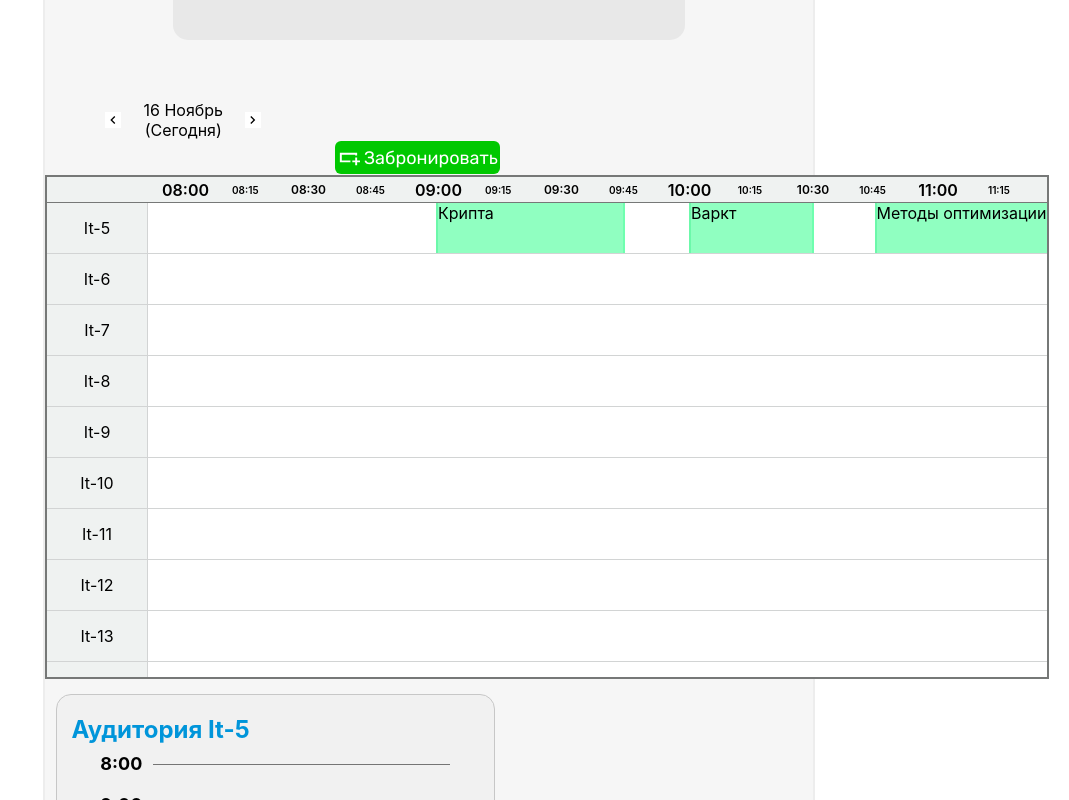
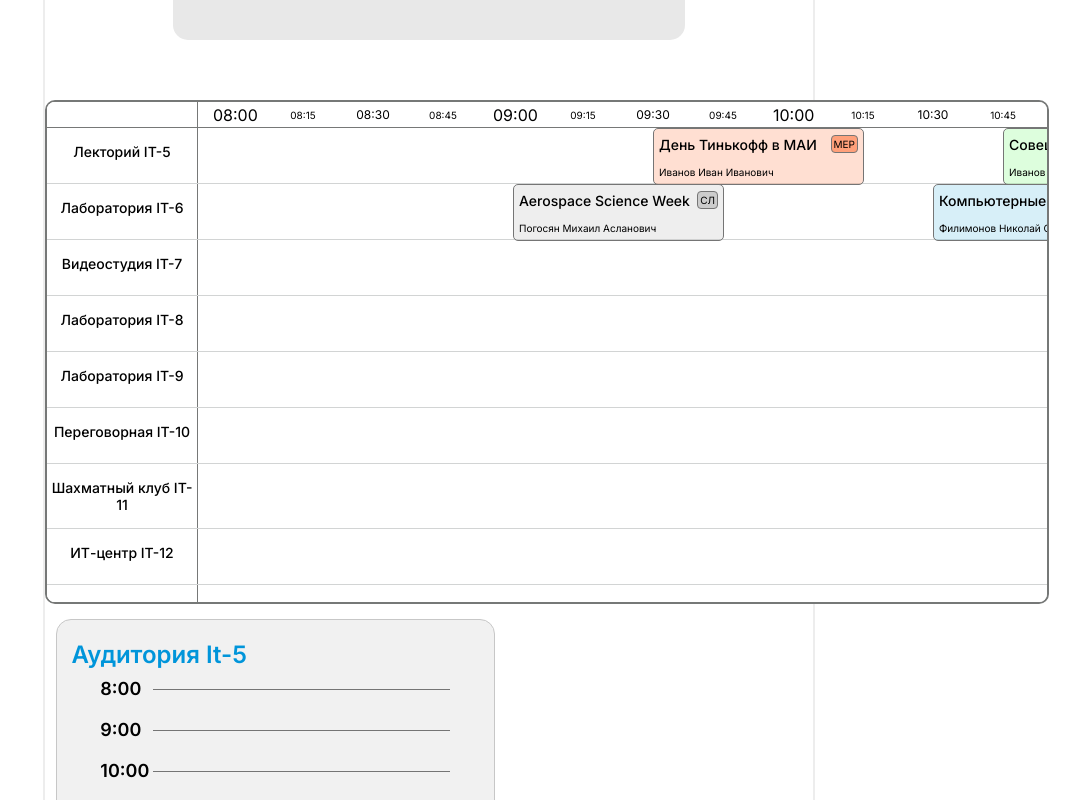
Before and after one commit to hell-lumpen/smart-campus-ts, a React (Create React App) app: page /bookings in a window 1280 px wide. Shown: the top 800 px of the page, without its empty margins (211-1280 px from the left). Built offline with nearby package versions, Linux system fonts and the light colour scheme.

Commit message:
some changes

```diff
--- a/package.json
+++ b/package.json
@@ -3,6 +3,7 @@
   "version": "0.1.0",
   "private": true,
   "dependencies": {
+    "@babel/plugin-proposal-private-property-in-object": "^7.21.11",
     "@reduxjs/toolkit": "^1.9.7",
     "@testing-library/jest-dom": "^5.17.0",
     "@testing-library/react": "^13.4.0",
--- a/src/elements/HorizontalTimelineElement/HorizontalTimelineDataElement.module.css
+++ b/src/elements/HorizontalTimelineElement/HorizontalTimelineDataElement.module.css
@@ -2,10 +2,46 @@
 .timelineData {
     /*background: green;*/
     height: 100%;
-    background: rgba(97, 255, 167, 70%);
-    border-left: 2px solid rgba(93, 245, 160, 70%);
-    border-right: 2px solid rgba(97, 255, 167, 70%);
-    display: inline;
+    background: #ececec;
+    /*background: rgba(97, 255, 167, 70%);*/
+    /*border-left: 1px solid rgba(93, 245, 160, 70%);*/
+    /*border-right: 1px solid rgba(97, 255, 167, 70%);*/
+    border: 1px solid #757575;
+    border-radius: 5px;
+    display: flex;
+    flex-direction: column;
+    justify-content: space-around;
     position: absolute;
+}
 
+.titleContainer {
+    align-items: center;
+    margin: 5px;
+    display: flex;
+    flex-direction: row;
+    justify-content: space-between;
 }
+
+.bookingTitle {
+    white-space: nowrap;
+    overflow: hidden;
+    text-overflow: ellipsis;
+    font-size: 14px;
+    font-weight: 500;
+    margin-right: 1px;
+}
+
+.bookingTag {
+    border: 1px solid #757575;
+    border-radius: 4px;
+    padding: 2px;
+    font-size: 10px;
+}
+
+.bookingOwner {
+    white-space: nowrap;
+    overflow: hidden;
+    text-overflow: ellipsis;
+    font-size: 10px;
+    margin: 5px;
+}
--- a/src/elements/HorizontalTimelineElement/HorizontalTimelineDataElement.tsx
+++ b/src/elements/HorizontalTimelineElement/HorizontalTimelineDataElement.tsx
@@ -1,23 +1,30 @@
 import style from './HorizontalTimelineDataElement.module.css'
 import React from "react";
+import {bookingData} from "./HorizontalTimelineElement";
 
 
-export const HorizontalTimelineDataElement: React.FC<{
-    title: string,
-    x:number,
-    width:number,
+interface HorizontalTimelineProps {
+    x: number;
+    width: number;
+    data?: bookingData;
 
-}> = ({title, x, width}) => {
+}
 
-
+export const HorizontalTimelineDataElement: React.FC<HorizontalTimelineProps> = ({x, width, data}) => {
+    console.log(data)
     return (
         <div className={style.timelineData}
-            style={{
-                left:x,
-                width:width
-            }}
+             style={{
+                 left: x,
+                 width: width,
+                 backgroundColor: data?.tags && data.tags[0].color + '55'
+             }}
         >
-            {title}
+            <div className={style.titleContainer}>
+                <div className={style.bookingTitle}>{data?.bookingTitle}</div>
+                <div className={style.bookingTag} style={{backgroundColor: data?.tags && data.tags[0].color}}>{data?.tags && data.tags[0].label}</div>
+            </div>
+            <div className={style.bookingOwner}>{data?.bookingOwner}</div>
         </div>
     );
 
--- a/src/elements/HorizontalTimelineElement/HorizontalTimelineElement.module.css
+++ b/src/elements/HorizontalTimelineElement/HorizontalTimelineElement.module.css
@@ -1,49 +1,54 @@
-.horTimelineMain{
-    background: #EFF2F1;
-    /*background: #262626;*/
-
+.horTimelineMain {
     width: 1000px;
     height: 500px;
     overflow: scroll;
 
-    border: 2px #767877 solid;
+    border: 2px solid #767877;
+    border-radius: 10px;
 }
 
-.horTimelineTimeContainer{
+.horTimelineTimeContainer {
     display: flex;
     flex-direction: row;
     align-items: center;
-    padding-left:  100px;
-    position:sticky;
-    top:0;
-    background: #EFF2F1;
+    /*padding-left: 150px;*/
+    position: sticky;
+    top: 0;
     height: 25px;
     border-bottom: 1px #767877 solid;
     z-index: 2;
+    background: #ffffff;
 
 
-    width: 1000px;
+
+    width: 6000px;
 
     /*position:sticky;*/
     /*top:0;*/
 }
+.horTimelineTimeEmptyDiv{
+    border-right: 1px #767877 solid;
+    background: white;
+    width: 150px;
+    height: inherit;
+    position: sticky;
+    left: 0;
+}
 
-
-.horTimelineTimeElement{
+.horTimelineTimeElement {
+    text-align: center;
     padding: 0 15px;
-    color:black;
-    font-weight: 600;
+    color: black;
     /*color:#A6A6A6;*/
     width: 40px;
 
-    /*background: red;*/
     /*!*height: inherit;*!*/
     /*line-height: 100%*/
 
 }
 
 
-.horTimelineRoomRow{
+.horTimelineRoomRow {
     display: flex;
     flex-direction: row;
     border-bottom: 1px solid #D2D4D4;
@@ -51,28 +56,30 @@
     /*background: #424242;*/
 }
 
-.horTimelineRoomData{
-    position:relative;
+.horTimelineRoomData {
+    position: relative;
     height: inherit;
     display: flex;
 }
 
 
-.horTimelineRoomTitle{
+.horTimelineRoomTitle {
+    background: #ffffff;
 
 
-    width: 100px;
+    width: 150px;
     height: max-content;
     padding: 15px 0;
     text-align: center;
-    border-right: 1px solid #D2D4D4;
+    border-right: 1px solid #767877;
+    font-weight: 500;
+    font-size: 14px;
+    min-height: 25px;
 
-    background: #EFF2F1;
-    /*background: #262626;*/
-    color:black;
+    color: black;
     /*color:#A6A6A6;*/
 
-    position:sticky;
-    left:0;
+    position: sticky;
+    left: 0;
     z-index: 1;
 }
--- a/src/elements/HorizontalTimelineElement/HorizontalTimelineElement.tsx
+++ b/src/elements/HorizontalTimelineElement/HorizontalTimelineElement.tsx
@@ -3,6 +3,16 @@ import React, {useEffect, useState} from "react";
 import {RoomWidget} from "../../widgets/RoomWidget/RoomWidget";
 import {HorizontalTimelineDataElement} from "./HorizontalTimelineDataElement";
 import {TimelineElement} from "../TimelineElement/TimelineElement";
+
+
+export interface bookingData {
+    startTime?: string,
+    endTime?: string,
+    bookingTitle?: string,
+    bookingRoom?: string,
+    bookingOwner?: string,
+    tags?: { label: string, color: string }[],
+};
 
 
 const getTimes = (): string[] => {
@@ -11,7 +21,7 @@ const getTimes = (): string[] => {
     dat.setHours(8);
     dat.setMinutes(0);
     for (let i = 0; i < 16 * 4; i++) {
-        result.push(dat.getHours().toString().padStart(2,'0') + ':' + dat.getMinutes().toString().padEnd(2,'0'));
+        result.push(dat.getHours().toString().padStart(2, '0') + ':' + dat.getMinutes().toString().padEnd(2, '0'));
         dat = new Date(dat.getTime() + 1000 * 60 * 15);
     }
     return result;
@@ -39,11 +49,11 @@ const getCoords = (time_start: string, time_end: string, roomName: string) => {
     y = zone_room.offsetTop;
     h = zone_room.offsetHeight;
 
-    x = zone_start_time.offsetLeft + zone_start_time.offsetWidth/2;
-    w = zone_end_time.offsetLeft + zone_end_time.offsetWidth/2 - x;
+    x = zone_start_time.offsetLeft + zone_start_time.offsetWidth / 2;
+    w = zone_end_time.offsetLeft + zone_end_time.offsetWidth / 2 - x;
 
     x -= zone_0.offsetLeft;
-    return {x: x, y: y, w: w-4, h: h};
+    return {x: x, y: y, w: w - 1, h: h};
 
 
     // let zone_row = zone_room.parentElement;
@@ -66,29 +76,28 @@ const getCoords = (time_start: string, time_end: string, roomName: string) => {
 export const HorizontalTimelineElement = () => {
 
     const rooms: string[] = [
-        'It-5',
-        'It-6',
-        'It-7',
-        'It-8',
-        'It-9',
-        'It-10',
-        'It-11',
-        'It-12',
-        'It-13',
-        'It-14',
-        'It-15',
-        'It-16',
-        'It-17',
-        'It-18',
-        'It-19',
+        'Лекторий IT-5',
+        'Лаборатория IT-6',
+        'Видеостудия IT-7',
+        'Лаборатория IT-8',
+        'Лаборатория IT-9',
+        'Переговорная IT-10',
+        'Шахматный клуб IT-11',
+        'ИТ-центр IT-12',
+        'ИТ-центр IT-13',
+        'Компьютерный класс IT-15',
+        'Учебная аудитория IT-16',
+        'Компьютерный класс IT-17',
+        'IT-18',
+        'IT-19',
     ];
 
     const [dataOfRoom, setDataOfRoom] = useState<{
         roomTitle: string,
         data: {
-            title: string,
             x: number,
             w: number,
+            data: bookingData,
 
         }[]
     }[]
@@ -100,55 +109,69 @@ export const HorizontalTimelineElement = () => {
 
     useEffect(() => {
         let time_container = document.getElementsByClassName(style.horTimelineTimeContainer) as HTMLCollectionOf<HTMLElement>;
-        if (time_container[0] !== null){
+        if (time_container[0] !== null) {
             time_container[0].style.width = `${time_container[0].scrollWidth}px`;
         }
 
 
         let elements = document.getElementsByClassName(style.horTimelineRoomRow) as HTMLCollectionOf<HTMLElement>
-        let timeCont = document.getElementsByClassName(style.horTimelineTimeContainer)as HTMLCollectionOf<HTMLElement>;
+        let timeCont = document.getElementsByClassName(style.horTimelineTimeContainer) as HTMLCollectionOf<HTMLElement>;
         if (timeCont[0] !== null) {
             for (let i = 0; i < elements.length; i++) {
 
-                elements[i].style.width=`${timeCont[0].scrollWidth}px`;
+                elements[i].style.width = `${timeCont[0].scrollWidth}px`;
             }
         }
 
         let a = [];
         let co;
-        co = getCoords('09:00', '09:45', 'It-5')
-        a.push({title: 'Крипта', x: co.x, w: co.w});
-        co = getCoords('10:00', '10:30', 'It-5')
-        a.push({title: 'Варкт', x: co.x, w: co.w});
-        co = getCoords('10:45', '12:15', 'It-5')
-        a.push({title: 'Методы оптимизации', x: co.x, w: co.w});
+        co = getCoords('09:30', '10:15', rooms[0])
+        a.push({x: co.x, w: co.w, data: {bookingTitle: 'День Тинькофф в МАИ', bookingOwner: 'Иванов Иван Иванович', tags: [{label: 'МЕР', color: '#ffa07a'}]}});
+        co = getCoords('10:45', '11:15', rooms[0])
+        a.push({x: co.x, w: co.w, data: {bookingTitle: 'Совещание по ДПП', bookingOwner: 'Иванов Иван Иванович', tags: [{label: 'СОВ', color: '#98fb98'}]}});
+
+
+        let a1 = [];
+        co = getCoords('10:30', '11:30', rooms[1])
+        a1.push({x: co.x, w: co.w, data: {bookingTitle: 'Компьютерные сети', bookingOwner: 'Филимонов Николай Сергеевич', tags: [{label: 'ЛК', color: '#87ceeb'}]}});
+
+        co = getCoords('09:00', '09:45', rooms[1])
+        a1.push({x: co.x, w: co.w, data: {bookingTitle: 'Aerospace Science Week', bookingOwner: 'Погосян Михаил Асланович', tags: [{label: 'CЛ', color: '#CCCCCC'}]}});
 
         let d = [{
-            roomTitle: 'It-5',
+            roomTitle: rooms[0],
             data: a
-        }];
+        },
+            {
+                roomTitle: rooms[1],
+                data: a1
+            },
 
+        ];
         setDataOfRoom(d);
-        //{
-        //             roomTitle: 'It-5',
-        //             data: [
-        //                 {start: '9:0', end: '10:30'},
-        //                 {start: '13:0', end: '14:30'}
-        //             ]
-        //         },
+
+
     }, []);
 
     return (
         <div className={style.horTimelineMain}>
             <div className={style.horTimelineTimeContainer}>
                 <div className={style.horTimelineTimeEmptyDiv}></div>
-                {times.map((time,index) => {
+                {times.map((time, index) => {
                     let font_size;
-                    switch (index%4){
-                        case 0:font_size= '16px';break;
-                        case 1:font_size= '10px';break;
-                        case 2:font_size= '12px';break;
-                        case 3:font_size= '10px';break;
+                    switch (index % 4) {
+                        case 0:
+                            font_size = '16px';
+                            break;
+                        case 1:
+                            font_size = '10px';
+                            break;
+                        case 2:
+                            font_size = '12px';
+                            break;
+                        case 3:
+                            font_size = '10px';
+                            break;
                     }
                     return (<div id={'timeline_' + time} className={style.horTimelineTimeElement}
                                  style={{
@@ -170,14 +193,17 @@ export const HorizontalTimelineElement = () => {
                         </div>
                         <div className={style.horTimelineRoomData}>
                             {dataOfRoom.map((roomD) => {
-                                // return null;
+                                //                                 // return null;
                                 if (roomD.roomTitle === room) {
+                                    console.log('ro', room)
                                     return (roomD.data.map((elementData) => {
                                             console.log('ele', elementData);
 
-                                        return <HorizontalTimelineDataElement title={elementData.title}
+                                            return <HorizontalTimelineDataElement
                                                 x={elementData.x}
-                                                                              width={elementData.w}/>
+                                                width={elementData.w}
+                                                data={elementData.data}
+                                            />
                                         })
                                     );
                                 }
--- a/src/index.css
+++ b/src/index.css
@@ -1,9 +1,10 @@
+@import url('https://fonts.googleapis.com/css2?family=Inter:wght@300;400;500;600&display=swap');
+
+
 body {
   margin: 0;
-  font-family: -apple-system, BlinkMacSystemFont, 'Segoe UI', 'Roboto', 'Oxygen',
-    'Ubuntu', 'Cantarell', 'Fira Sans', 'Droid Sans', 'Helvetica Neue',
-    sans-serif;
   -webkit-font-smoothing: antialiased;
+  font-family: 'Inter', sans-serif;
   -moz-osx-font-smoothing: grayscale;
 }
 
--- a/src/pages/BookingPage/BookingPage.module.css
+++ b/src/pages/BookingPage/BookingPage.module.css
@@ -1,7 +1,6 @@
 
 
 .bookingContainer{
-    background: #f6f6f6;
     /*background: #F9F9F9;*/
     /*background: #FCFCFC;*/
 
--- a/src/pages/BookingPage/BookingPage.tsx
+++ b/src/pages/BookingPage/BookingPage.tsx
@@ -26,8 +26,8 @@ const BookingPage = () => {
 
             {/*<TagPanel tags={tagList} returnTagFunc={deleteTagFromList}/>*/}
             <div className={booking_style.booking_card_container}>
-                <NavigationDate/>
-                <BookingAddButton/>
+                {/*<NavigationDate/>*/}
+                {/*<BookingAddButton/>*/}
                 <HorizontalTimelineElement/>
                 <RoomWidget/>
 
```
Also changed, not shown: 1 other file (tests, documents, lock files or other folders). Lines whose indentation alone changed are shown as unchanged.
